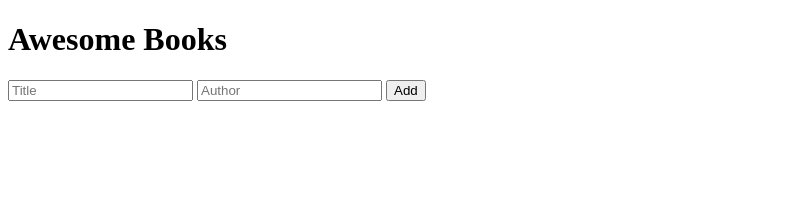
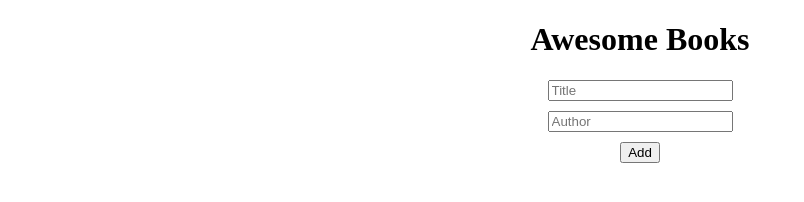
Before and after one commit to iAmWaris97/AwesomeBooks, a website: page index.html in a window 1280 px wide. Shown: the whole page, without its empty margins (0-804 px from the left). Drawn offline with Linux system fonts and the light colour scheme.

Commit message:
add very basic css and stylrlint linter

```diff
--- a/index.html
+++ b/index.html
@@ -5,6 +5,7 @@
     <meta http-equiv="X-UA-Compatible" content="IE=edge" />
     <meta name="viewport" content="width=device-width, initial-scale=1.0" />
     <title>Awesome Books | Waris</title>
+    <link rel="stylesheet" href="styles.css">
   </head>
   <body>
     <h1>Awesome Books</h1>
--- a/package.json
+++ b/package.json
@@ -4,6 +4,10 @@
     "eslint": "^7.32.0",
     "eslint-config-airbnb-base": "^14.2.1",
     "eslint-plugin-import": "^2.26.0",
-    "hint": "^7.1.1"
+    "hint": "^7.1.1",
+    "stylelint": "^13.13.1",
+    "stylelint-config-standard": "^21.0.0",
+    "stylelint-csstree-validator": "^1.9.0",
+    "stylelint-scss": "^3.21.0"
   }
 }
--- /dev/null
+++ b/styles.css
@@ -0,0 +1,9 @@
+body {
+  text-align: center;
+}
+
+input {
+  display: block;
+  margin: auto;
+  margin-bottom: 10px;
+}
```
Also changed, not shown: .stylelintrc.json (added), 1 other file.
